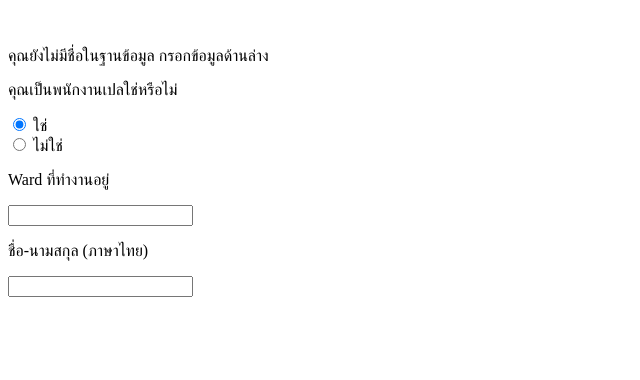
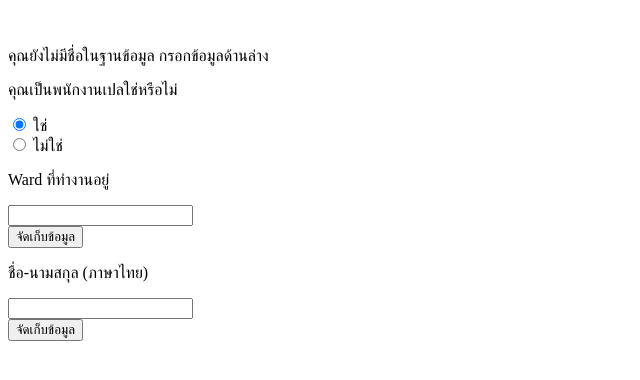
Before and after one commit to nakorndevop/Firebase_Test, a website: page index.html in a window 1280 px wide. Shown: the whole page, without its empty margins (0-640 px from the left). Drawn offline with Linux system fonts and the light colour scheme.

Commit message:
1 file modified

```diff
--- a/index.html
+++ b/index.html
@@ -37,6 +37,10 @@
       <div>
       <input type="text">
       </div>
+
+      <div>
+        <button type="button">จัดเก็บข้อมูล</button>
+      </div>
     </div>
 
     <div id="name">
@@ -45,9 +49,13 @@
       </div>
 
       <div>
-      <input type="text">
+        <input type="text">
       </div>
-    <div>
+
+      <div>
+        <button type="button">จัดเก็บข้อมูล</button>
+      </div>
+    </div>
 
   </div>
 
```
